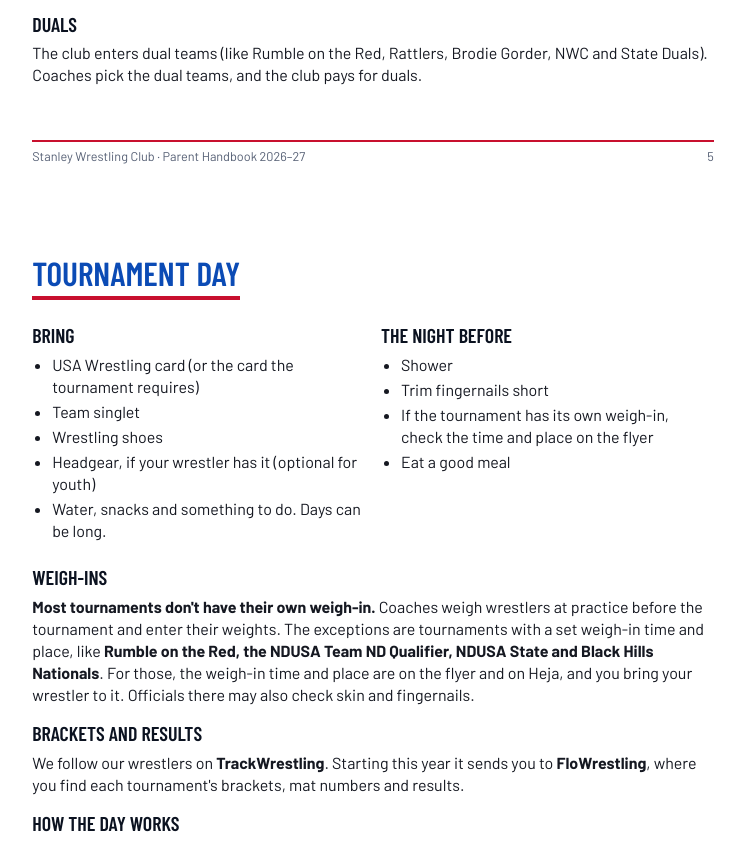
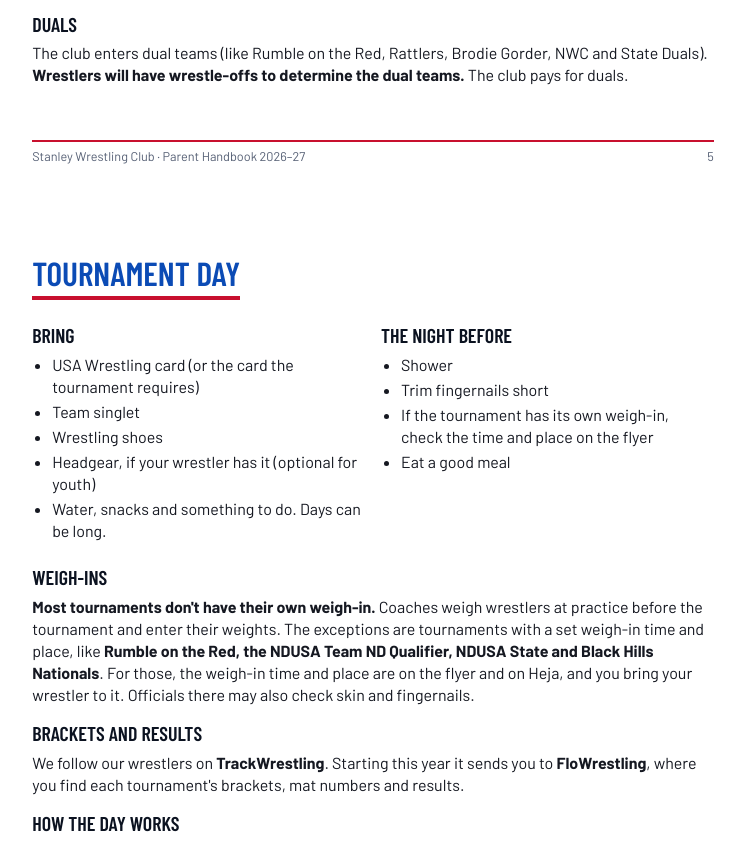
Before and after one commit to SWC-19/swc-website, a plain HTML site: page handbook/handbook.html in a window 1280 px wide. Shown: the part 5081-5923 px from the top of the page, without its empty margins (35-780 px from the left). Drawn offline with nearby package versions, Linux system fonts and the light colour scheme; a web font is replaced by a local one.

Commit message:
Parent handbook: dual teams are decided by wrestle-offs
Co-Authored-By: Claude Opus 5.5 <noreply@anthropic.com>
Claude-Session: https://claude.ai/code/session_01RbUMcgzFtZxvtBEJPmmDq8

```diff
--- a/handbook/handbook.html
+++ b/handbook/handbook.html
@@ -162,7 +162,7 @@ tr.grp td{background:#F3F6FB;font-weight:700;color:#C8102E;font-family:'Barlow C
 <li>The club registers everyone who paid by the deadline. <b>After the pay-by date, the tournament comes off our form</b> and you register your wrestler yourself through the tournament.</li>
 </ol>
 <h3>Duals</h3>
-<p>The club enters dual teams (like Rumble on the Red, Rattlers, Brodie Gorder, NWC and State Duals). Coaches pick the dual teams, and the club pays for duals.</p>
+<p>The club enters dual teams (like Rumble on the Red, Rattlers, Brodie Gorder, NWC and State Duals). <b>Wrestlers will have wrestle-offs to determine the dual teams.</b> The club pays for duals.</p>
 <div class="ft"><span>Stanley Wrestling Club · Parent Handbook 2026–27</span><span>5</span></div>
 </div>
 
```
Also changed, not shown: 1 other file.
